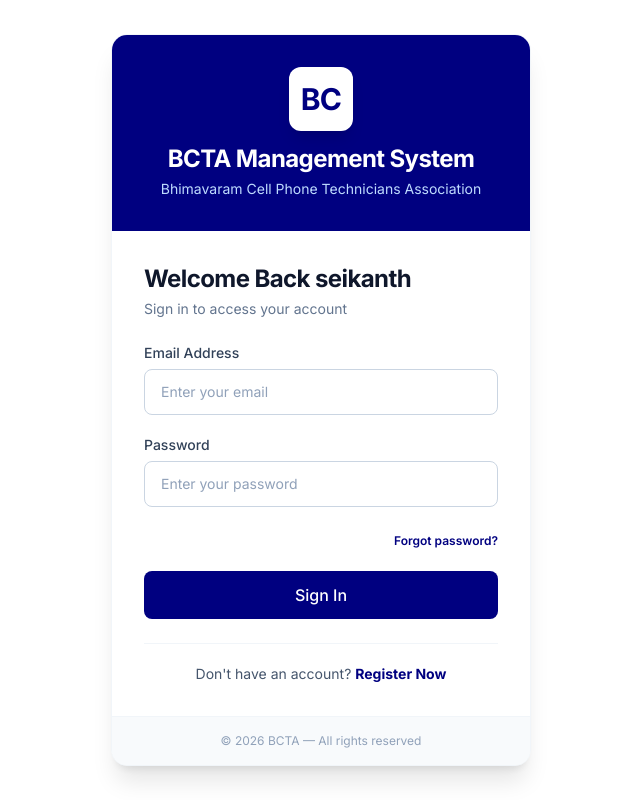
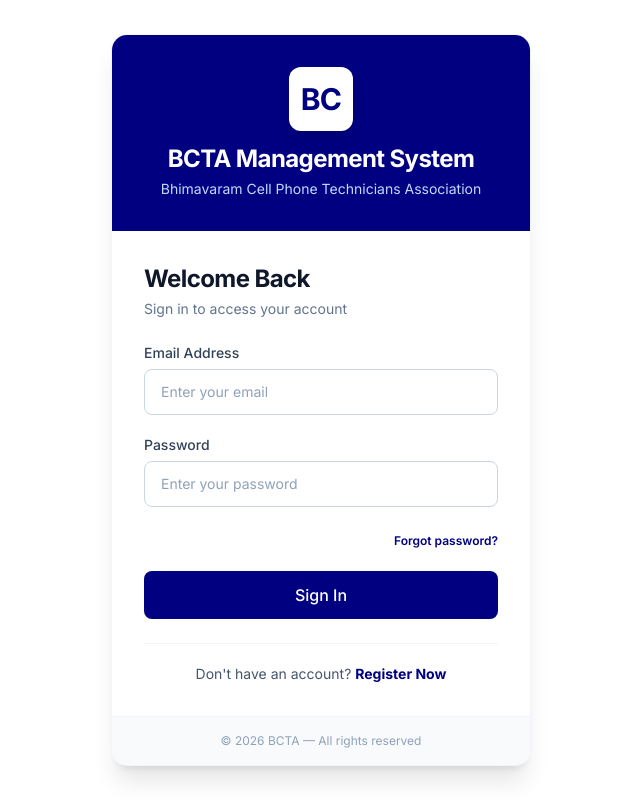
Before and after one commit to leelakrishna77788/BCTA, a React (Vite) app: page /login in a window 1280 px wide. Shown: the whole page, without its empty margins (319-959 px from the left). Built offline with nearby package versions, Linux system fonts and the light colour scheme; no server answers.

Commit message:
Revert "updated name"
This reverts commit 7e1128e8fab5c5262c484bd9466a00fcf17a3c3d.

```diff
--- a/src/pages/auth/LoginPage.tsx
+++ b/src/pages/auth/LoginPage.tsx
@@ -97,7 +97,7 @@ const LoginPage: React.FC = () => {
           <div className="p-6 sm:p-8">
             <div className="mb-6">
               <h2 className="text-xl sm:text-2xl font-bold text-slate-900 tracking-tight">
-                Welcome Back seikanth
+                Welcome Back
               </h2>
               <p className="text-slate-500 mt-1 text-sm">
                 Sign in to access your account
```
